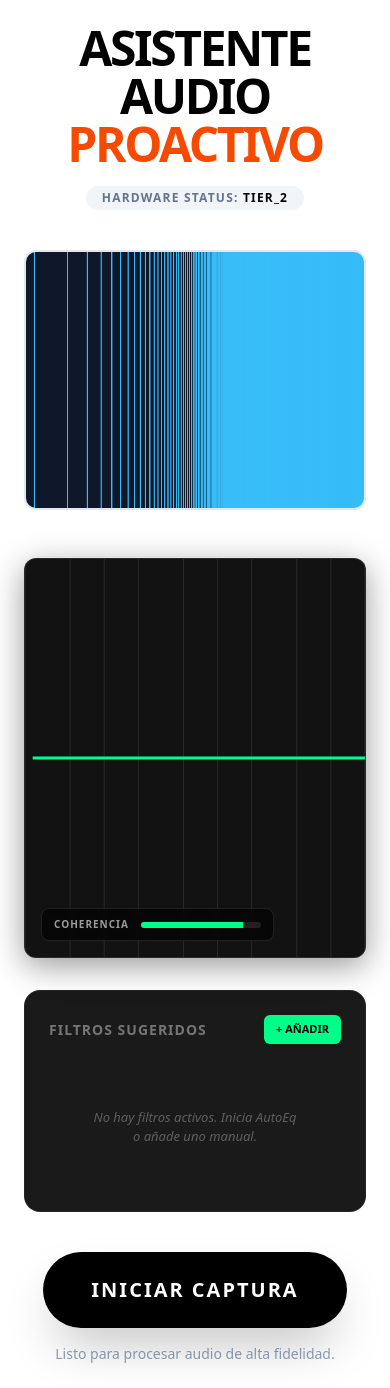
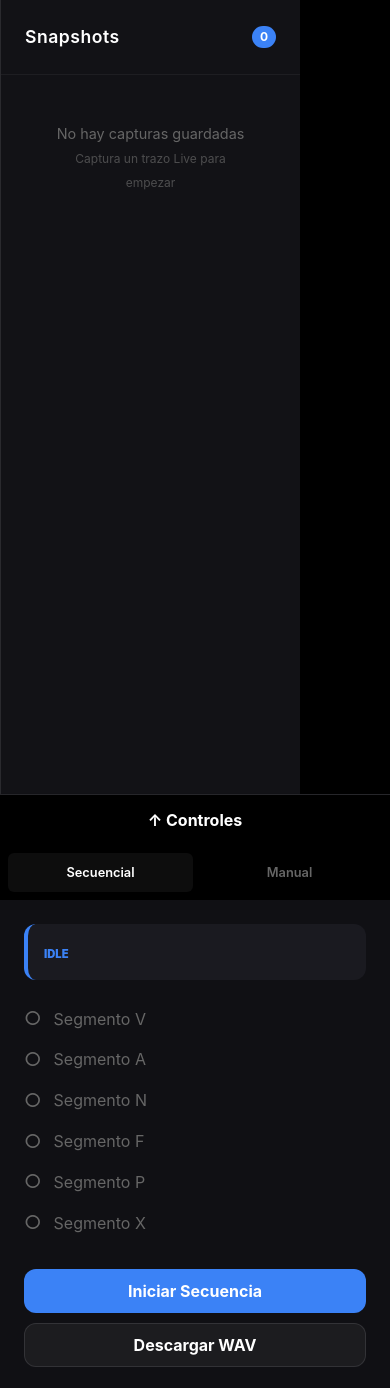
Before and after one commit to entrerios2/asistente, a SvelteKit app: page / in a window 390 px wide. After the commit the page ends 844 px from the top, so only its background shows below. Built offline with nearby package versions, Linux system fonts and the light colour scheme.

Commit message:
feat: implement measurement dashboard layout with adaptive sidebar, grid view, and global keyboard shortcuts

```diff
--- /dev/null
+++ b/src/components/medicion/Sidebar.svelte
@@ -0,0 +1,263 @@
+<script lang="ts">
+    import { getAudioProvider } from '$lib/hal';
+    import { Orchestrator, type OrchestratorEvent } from '$lib/dsp/apst/Orchestrator';
+    import { Player } from '$lib/dsp/apst/Player';
+    import { fade, slide } from 'svelte/transition';
+
+    const provider = getAudioProvider();
+    const player = new Player(provider);
+    const orchestrator = new Orchestrator(player, provider);
+
+    let activeTab = $state('secuencial'); // 'secuencial' | 'manual'
+    let orchestratorEvent = $state<OrchestratorEvent>({ state: 'IDLE' });
+    let isCollapsed = $state(true);
+
+    orchestrator.subscribe((event) => {
+        orchestratorEvent = event;
+    });
+
+    const sequenceSteps = ['V', 'A', 'N', 'F', 'P', 'X'];
+
+    async function startLocal() {
+        try {
+            await provider.startCapture({ onAudioData: () => {} });
+            await orchestrator.runSequence("V A N F P X");
+        } catch (e) {
+            console.error(e);
+        }
+    }
+
+    function downloadWav() {
+        // Simulación de descarga de secuencia
+        const link = document.createElement('a');
+        link.href = '/signals/apst_full_sequence_48k.wav';
+        link.download = 'apst_full_sequence_48k.wav';
+        link.click();
+    }
+
+    function playPink() { provider.playPinkNoise(true); }
+    function stopPink() { provider.playPinkNoise(false); }
+</script>
+
+<aside class="sidebar" class:collapsed={isCollapsed}>
+    <button class="mobile-toggle" onclick={() => isCollapsed = !isCollapsed}>
+        {isCollapsed ? '↑ Controles' : '↓ Cerrar'}
+    </button>
+
+    <div class="tabs">
+        <button class:active={activeTab === 'secuencial'} onclick={() => activeTab = 'secuencial'}>Secuencial</button>
+        <button class:active={activeTab === 'manual'} onclick={() => activeTab = 'manual'}>Manual</button>
+    </div>
+
+    <div class="tab-content">
+        {#if activeTab === 'secuencial'}
+            <div class="secuencial-tab" in:fade>
+                <div class="status-card">
+                    <span class="state-label">{orchestratorEvent.state}</span>
+                    {#if orchestratorEvent.message}
+                        <p class="state-msg">{orchestratorEvent.message}</p>
+                    {/if}
+                </div>
+
+                <div class="steps-list">
+                    {#each sequenceSteps as step}
+                        <div class="step-item" class:active={orchestratorEvent.currentHeader === step}>
+                            <div class="step-icon">
+                                {orchestratorEvent.currentHeader === step ? '📡' : '○'}
+                            </div>
+                            <span class="step-name">Segmento {step}</span>
+                        </div>
+                    {/each}
+                </div>
+
+                <div class="actions">
+                    <button class="btn-primary" onclick={startLocal}>Iniciar Secuencia</button>
+                    <button class="btn-secondary" onclick={downloadWav}>Descargar WAV</button>
+                </div>
+            </div>
+        {:else}
+            <div class="manual-tab" in:fade>
+                <h3>Generador Proactivo</h3>
+                <div class="manual-grid">
+                    <button class="manual-btn pink" onmousedown={playPink} onmouseup={stopPink}>
+                        Ruido Rosa
+                    </button>
+                    <button class="manual-btn white">
+                        Ruido Blanco
+                    </button>
+                    <button class="manual-btn sweep">
+                        Barrido (Sweep)
+                    </button>
+                    <button class="manual-btn impulse">
+                        Impulso
+                    </button>
+                </div>
+            </div>
+        {/if}
+    </div>
+</aside>
+
+<style>
+    .sidebar {
+        width: 320px;
+        height: 100%;
+        background: #101014;
+        border-right: 1px solid rgba(255, 255, 255, 0.1);
+        display: flex;
+        flex-direction: column;
+        color: #fff;
+        z-index: 100;
+        transition: transform 0.3s cubic-bezier(0.4, 0, 0.2, 1);
+    }
+
+    .tabs {
+        display: flex;
+        padding: 8px;
+        gap: 4px;
+        background: #000;
+    }
+
+    .tabs button {
+        flex: 1;
+        background: transparent;
+        border: none;
+        color: #666;
+        padding: 10px;
+        border-radius: 6px;
+        font-weight: 600;
+        font-size: 0.8rem;
+        cursor: pointer;
+        transition: all 0.2s;
+    }
+
+    .tabs button.active {
+        background: rgba(255, 255, 255, 0.05);
+        color: #fff;
+    }
+
+    .tab-content {
+        flex: 1;
+        padding: 1.5rem;
+        overflow-y: auto;
+    }
+
+    .status-card {
+        background: #1a1a20;
+        border-radius: 12px;
+        padding: 1rem;
+        margin-bottom: 1.5rem;
+        border-left: 4px solid #3b82f6;
+    }
+
+    .state-label {
+        font-size: 0.7rem;
+        font-weight: 900;
+        text-transform: uppercase;
+        color: #3b82f6;
+    }
+
+    .state-msg {
+        margin: 4px 0 0;
+        font-size: 0.9rem;
+        color: #ccc;
+    }
+
+    .steps-list {
+        display: flex;
+        flex-direction: column;
+        gap: 12px;
+        margin-bottom: 2rem;
+    }
+
+    .step-item {
+        display: flex;
+        align-items: center;
+        gap: 12px;
+        color: #666;
+        transition: color 0.2s;
+    }
+
+    .step-item.active {
+        color: #00ff88;
+    }
+
+    .step-icon {
+        font-size: 1.2rem;
+    }
+
+    .actions {
+        display: flex;
+        flex-direction: column;
+        gap: 10px;
+    }
+
+    .btn-primary, .btn-secondary, .manual-btn {
+        min-height: 44px; /* Área táctil mínima */
+        border-radius: 12px;
+        font-weight: bold;
+        cursor: pointer;
+        transition: all 0.2s;
+    }
+
+    .btn-primary {
+        background: #3b82f6;
+        color: white;
+        border: none;
+    }
+
+    .btn-secondary {
+        background: rgba(255, 255, 255, 0.05);
+        color: white;
+        border: 1px solid rgba(255, 255, 255, 0.1);
+    }
+
+    .manual-grid {
+        display: grid;
+        grid-template-columns: 1fr 1fr;
+        gap: 10px;
+    }
+
+    .manual-btn {
+        background: #1a1a20;
+        border: 1px solid rgba(255, 255, 255, 0.05);
+        color: #ccc;
+        font-size: 0.75rem;
+    }
+
+    .manual-btn:active {
+        background: #3b82f6;
+        color: white;
+    }
+
+    .mobile-toggle {
+        display: none;
+    }
+
+    @media (max-width: 768px) {
+        .sidebar {
+            position: fixed;
+            bottom: 0;
+            left: 0;
+            width: 100%;
+            height: auto;
+            max-height: 80vh;
+            border-right: none;
+            border-top: 1px solid rgba(255, 255, 255, 0.1);
+            transform: translateY(0);
+        }
+
+        .sidebar.collapsed {
+            transform: translateY(calc(100% - 50px));
+        }
+
+        .mobile-toggle {
+            display: block;
+            width: 100%;
+            height: 50px;
+            background: #000;
+            color: #fff;
+            border: none;
+            font-weight: bold;
+        }
+    }
+</style>
--- a/src/components/medicion/ViewGrid.svelte
+++ b/src/components/medicion/ViewGrid.svelte
@@ -17,7 +17,7 @@
 <div class="view-grid layout-{layout}">
     {#each Array(quadrants) as _, i}
         <Quadrant id="q{i+1}" />
-    {each}
+    {/each}
 </div>
 
 <style>
--- a/src/routes/+page.svelte
+++ b/src/routes/+page.svelte
@@ -1,85 +1,73 @@
 <script lang="ts">
     import { onMount } from 'svelte';
+    import Sidebar from '../components/medicion/Sidebar.svelte';
+    import ViewGrid from '../components/medicion/ViewGrid.svelte';
+    import SnapshotPanel from '../components/medicion/SnapshotPanel.svelte';
+    import { traceManager } from '$lib/stores/traceManager.svelte';
     import { detectTier } from '$lib/utils/tierDetector';
-	import { getAudioProvider } from '$lib/hal';
-	import type { AudioBufferChunk } from '$lib/hal/types';
-	import RTA from '../components/RTA.svelte';
-	import TraceMath from '../components/TraceMath.svelte';
-	import FilterList from '../components/FilterList.svelte';
 
     let tier = $state<string | null>(null);
-	let isCapturing = $state(false);
-	let audioData = $state(new Float32Array(512));
-
-	const provider = getAudioProvider();
 
     onMount(() => {
         tier = detectTier();
+
+        // Hotkeys Globales
+        const handleKey = (e: KeyboardEvent) => {
+            // Prevenir scroll con espacio
+            if (e.code === 'Space') {
+                e.preventDefault();
+                // En una implementación real, buscaríamos el cuadrante activo
+                // Por ahora capturamos el snapshot del flujo principal
+                traceManager.captureSnapshot('live-1', 'HotKey Capture');
+            }
+        };
+
+        window.addEventListener('keydown', handleKey);
+        return () => window.removeEventListener('keydown', handleKey);
     });
-
-	async function toggleCapture() {
-		if (isCapturing) {
-			provider.stopCapture();
-			isCapturing = false;
-		} else {
-			try {
-				await provider.startCapture({
-					onAudioData: (data: AudioBufferChunk) => {
-						audioData = data;
-					}
-				});
-				isCapturing = true;
-			} catch (error) {
-				console.error('Error al iniciar captura:', error);
-				alert('No se pudo acceder al micrófono.');
-			}
-		}
-	}
 </script>
 
-<main class="min-h-screen bg-white text-slate-900 p-6 md:p-12 flex flex-col items-center gap-10">
-	<header class="max-w-2xl w-full text-center space-y-4">
-		<h1 class="text-5xl font-black tracking-tighter text-black uppercase">
-			Asistente Audio <span class="text-orange-600">Proactivo</span>
-		</h1>
-		<div class="inline-block px-4 py-1 bg-slate-100 rounded-full text-xs font-bold tracking-widest text-slate-500 uppercase">
-			Hardware Status: <span class="text-black">{tier ?? 'Detectando...'}</span>
+<div class="app-container">
+    <Sidebar />
+
+    <main class="main-viewport">
+        <ViewGrid layout="2x2" />
+    </main>
+
+    <SnapshotPanel />
 </div>
-	</header>
-
-	<section class="w-full max-w-5xl space-y-12">
-		<RTA {audioData} />
-
-		<div class="grid grid-cols-1 gap-8">
-			<TraceMath />
-			<FilterList />
-		</div>
-	</section>
-
-	<footer class="flex flex-col items-center gap-4">
-		<button
-			onclick={toggleCapture}
-			class="group relative px-12 py-6 rounded-full font-black text-xl tracking-widest uppercase transition-all duration-300 active:scale-95 shadow-2xl
-			{isCapturing
-				? 'bg-red-600 text-white hover:bg-red-700'
-				: 'bg-black text-white hover:bg-slate-800'}"
-		>
-			<span class="relative z-10">
-				{isCapturing ? 'Detener Análisis' : 'Iniciar Captura'}
-			</span>
-			<div class="absolute inset-0 rounded-full bg-white/10 opacity-0 group-hover:opacity-100 transition-opacity"></div>
-		</button>
-
-		<p class="text-slate-400 text-sm font-medium">
-			{isCapturing ? 'Analizando flujo de audio en tiempo real...' : 'Listo para procesar audio de alta fidelidad.'}
-		</p>
-	</footer>
-</main>
 
 <style>
     :global(body) {
-		background-color: white;
         margin: 0;
-		font-family: system-ui, -apple-system, sans-serif;
+        padding: 0;
+        background-color: #000;
+        overflow: hidden;
+        font-family: 'Inter', -apple-system, sans-serif;
+    }
+
+    .app-container {
+        display: flex;
+        width: 100vw;
+        height: 100vh;
+        overflow: hidden;
+        background: #000;
+    }
+
+    .main-viewport {
+        flex: 1;
+        height: 100%;
+        position: relative;
+        overflow: hidden;
+    }
+
+    @media (max-width: 768px) {
+        .app-container {
+            flex-direction: column;
+        }
+
+        .main-viewport {
+            height: calc(100vh - 50px); /* Ajustado por el Bottom Sheet */
+        }
     }
 </style>
```
Lines whose indentation alone changed are shown as unchanged.
